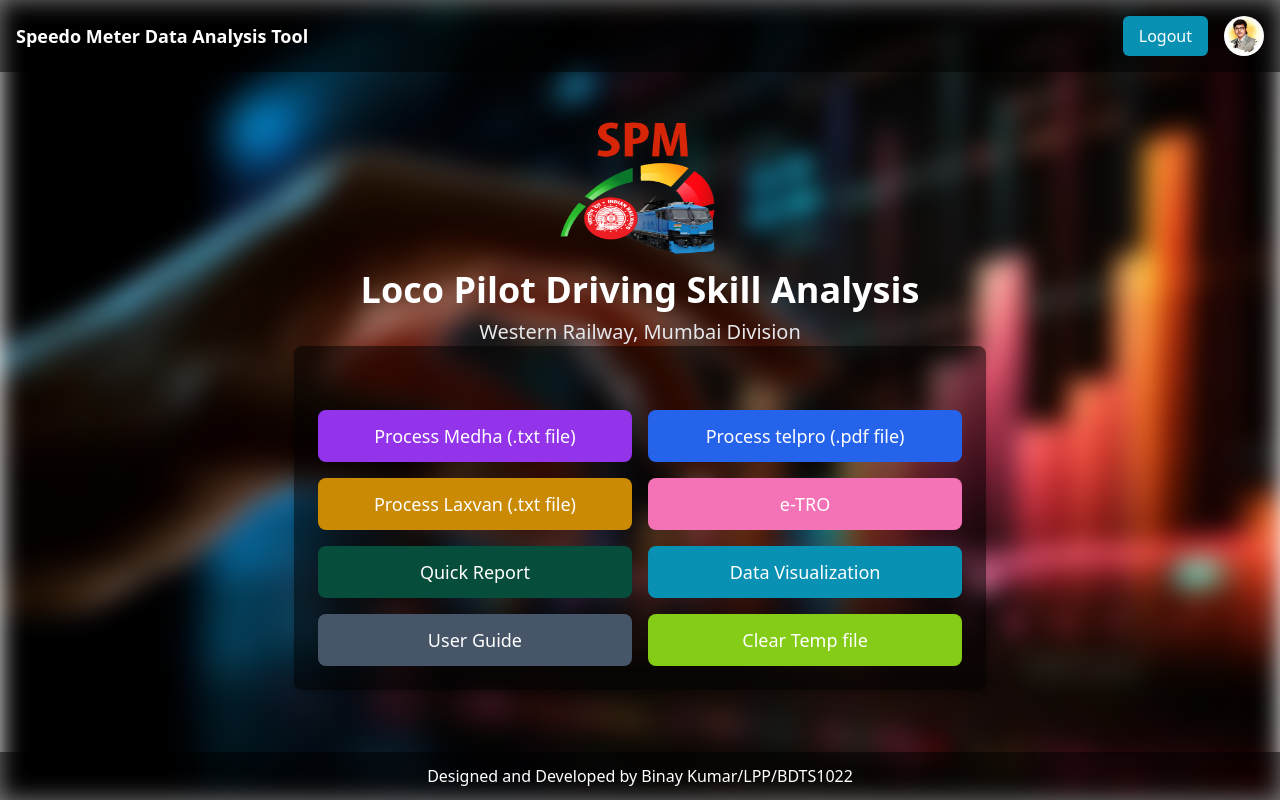
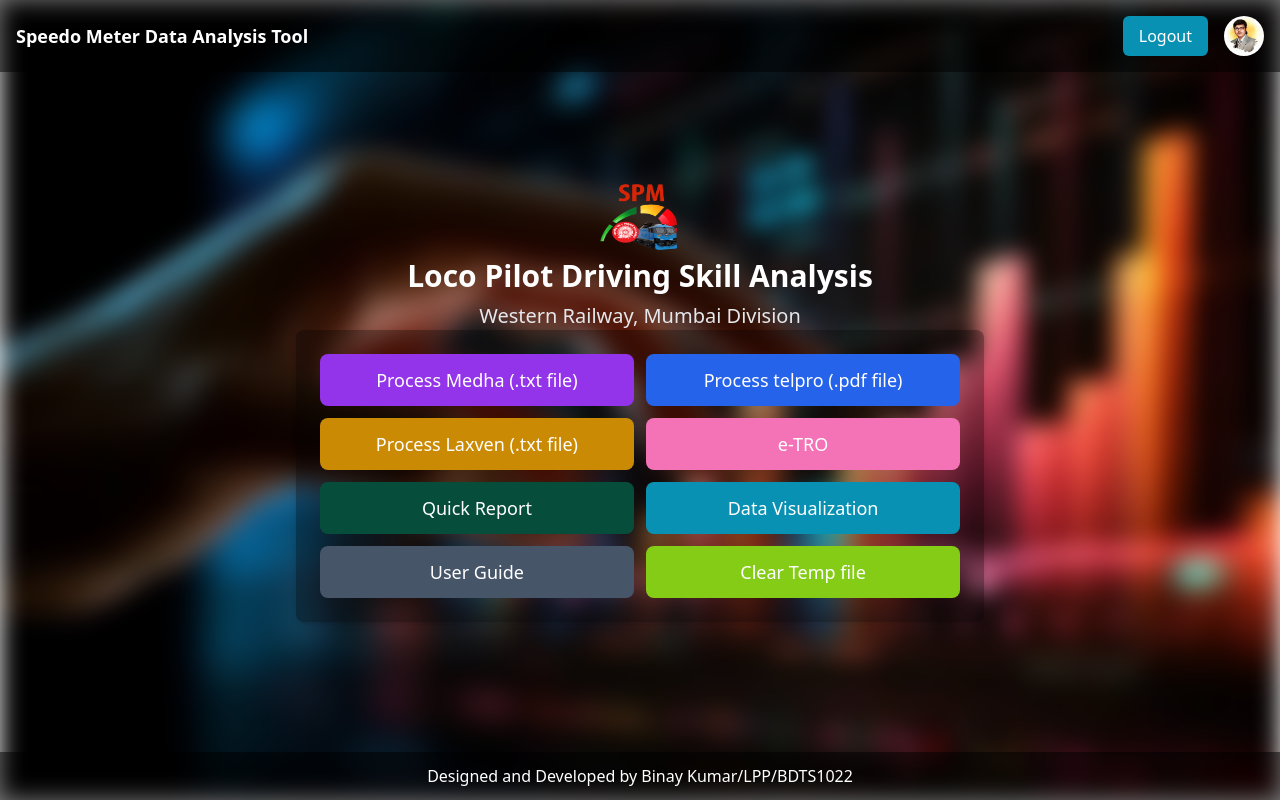
Before and after one commit to binay1976/spm_django, a Django app: page / in a window 1280 px wide. Run offline with Django 5.2, Linux system fonts and the light colour scheme; some libraries are stand-ins or nearby versions.

Commit message:
All Done final

```diff
--- a/spmApp/templates/home/index.html
+++ b/spmApp/templates/home/index.html
@@ -23,14 +23,14 @@
     </nav>
 
     <div class="relative text-center z-10 flex flex-col items-center">
-        <img src="{% static 'Logo.png' %}" alt="Logo" class="w-40 h-40 mx-auto">
-        <h1 class="text-4xl font-bold">Loco Pilot Driving Skill Analysis</h1>
+        <img src="{% static 'Logo.png' %}" alt="Logo" class="w-20 h-20 mx-auto">
+        <h1 class="text-3xl font-bold">Loco Pilot Driving Skill Analysis</h1>
         <h2 class="text-xl mt-2 text-gray-200">Western Railway, Mumbai Division</h2>
-        <div class="bg-black/50 p-6 rounded-lg shadow-md">
-        <div class="mt-10 grid grid-cols-2 gap-4">
+        <div class="bg-black/30 p-6 rounded-lg shadow-md">
+        <div class="grid grid-cols-2 gap-3">
             <a href="{% url 'spmApp:upload_medha' %}" class="bg-purple-600 px-14 py-3 rounded-lg text-lg hover:bg-blue-700 transition">Process Medha (.txt file)</a>
             <a href="{% url 'spmApp:upload_telpro_pdf' %}" class="bg-blue-600 px-14 py-3 rounded-lg text-lg hover:bg-blue-700 transition">Process telpro (.pdf file)</a>
-            <a href="{% url 'spmApp:upload_laxvan' %}" class="bg-yellow-600 px-14 py-3 rounded-lg text-lg hover:bg-blue-700 transition">Process Laxvan (.txt file)</a>
+            <a href="{% url 'spmApp:upload_laxvan' %}" class="bg-yellow-600 px-14 py-3 rounded-lg text-lg hover:bg-blue-700 transition">Process Laxven (.txt file)</a>
             <a href="https://sites.google.com/view/tro-bct/home?authuser=0" class="bg-pink-400 px-14 py-3 rounded-lg text-lg hover:bg-blue-700 transition">e-TRO</a>
             <a href="{% url 'spmApp:upload_quick_report' %}" class="bg-emerald-900 px-14 py-3 rounded-lg text-lg hover:bg-blue-700 transition">Quick Report</a>
             <a href="https://loco-pilot-driving-skill-analysis.streamlit.app/" target="_blank" class="bg-cyan-600 px-6 py-3 rounded-lg text-lg hover:bg-blue-700 transition">Data Visualization</a>
```
